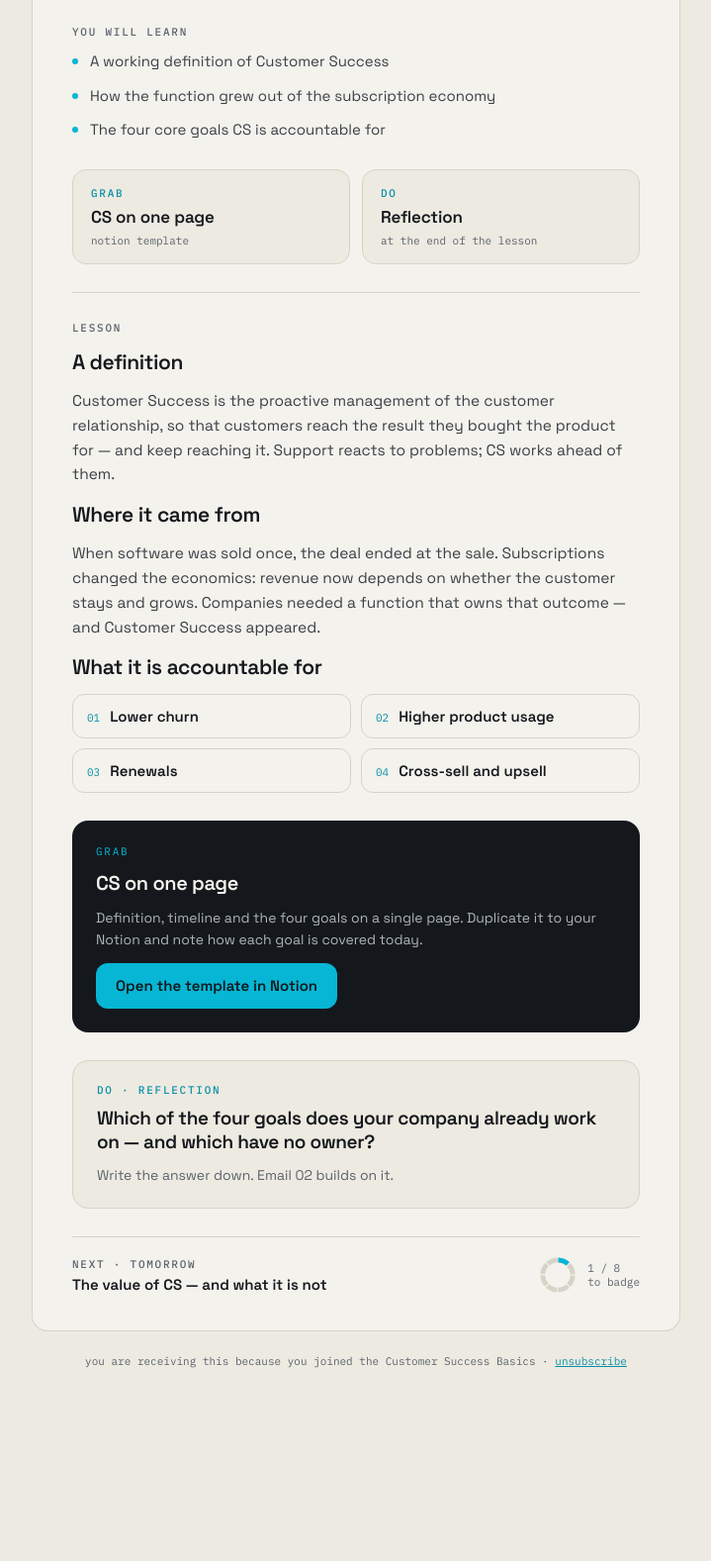
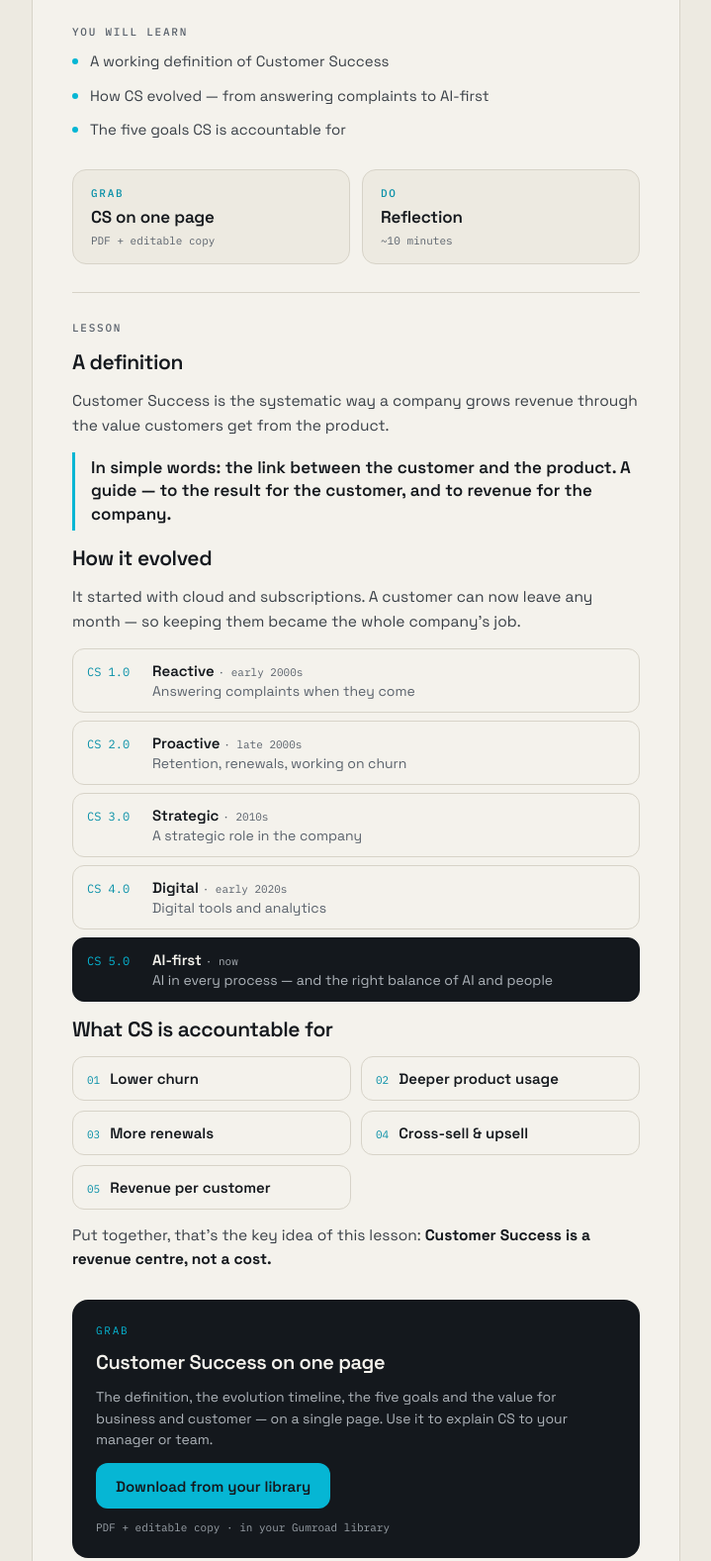
Before and after one commit to annaambr-blip/nochurn-preview, a plain HTML site: page global/email.html in a window 1280 px wide. Shown: the part 538-2115 px from the top of the page at 99% size, without its empty margins (280-999 px from the left). Before the commit the page ends 1965 px from the top, so only its background shows below. Drawn offline with Linux system fonts and the light colour scheme.

Commit message:
Email 1: lesson content from Module 1, Gumroad library, Point A reflection
Co-Authored-By: Claude Opus 5.5 <noreply@anthropic.com>
Claude-Session: https://claude.ai/code/session_01K89y6tCNUg1LCRaUYVJsXd

```diff
--- a/global/email.html
+++ b/global/email.html
@@ -21,7 +21,7 @@ a{color:#0890A8}a:hover{color:#14181D}
 <!-- inbox header -->
 <div style="background: #F4F2EC; border: 1px solid #D7D3C8; border-radius: 16px 16px 0 0; padding: 16px 22px; display: flex; flex-direction: column; gap: 6px">
 <div style="display: flex; justify-content: space-between; gap: 12px; font-family: 'IBM Plex Mono', monospace; font-size: 12px; color: #5A626C"><span>from: nochurn</span><span>day 1 · 01 / 08</span></div>
-<div style="font-size: 15px; font-weight: 600; color: #14181D">Subject: What Customer Success is — and what it is for</div>
+<div style="font-size: 15px; font-weight: 600; color: #14181D">Subject: What Customer Success is — and why it drives revenue</div>
 </div>
 
 <!-- dark masthead -->
@@ -33,7 +33,7 @@ a{color:#0890A8}a:hover{color:#14181D}
 </div>
 <span style="font-family: 'Space Grotesk', sans-serif; font-weight: 600; letter-spacing: -0.035em; font-size: 22px; color: #F4F2EC; line-height: 1; white-space: nowrap">n<span style="display: inline-block; width: 0.58em; height: 0.58em; vertical-align: -0.03em; margin: 0 0.02em; position: relative"><svg viewBox="0 0 100 100" aria-hidden="true" style="position: absolute; inset: 0; width: 100%; height: 100%; overflow: visible"><circle cx="50" cy="50" r="40" fill="none" stroke="currentColor" stroke-width="13"></circle><circle cx="61" cy="14" r="11" fill="#06B6D4"></circle></svg></span>churn</span>
 </div>
-<h1 style="margin: 44px 0 0; font-size: 34px; font-weight: 600; letter-spacing: -0.02em; line-height: 1.08; color: #F4F2EC">What Customer Success is — and <span style="color: #06B6D4">what it is for.</span></h1>
+<h1 style="margin: 44px 0 0; font-size: 34px; font-weight: 600; letter-spacing: -0.02em; line-height: 1.08; color: #F4F2EC">What Customer Success is — and why it <span style="color: #06B6D4">drives revenue.</span></h1>
 <div style="font-family: 'IBM Plex Mono', monospace; font-size: 12px; color: #06B6D4; margin-top: 16px">learn · grab · do →</div>
 </div>
 
@@ -50,14 +50,14 @@ a{color:#0890A8}a:hover{color:#14181D}
 <div style="display: flex; flex-direction: column; gap: 12px">
 <div class="lab">You will learn</div>
 <div style="display: flex; gap: 12px; align-items: baseline"><span style="width: 6px; height: 6px; border-radius: 50%; background: #06B6D4; flex: none; transform: translateY(-2px)"></span><span style="font-size: 15px; line-height: 1.5; color: #3A4047">A working definition of Customer Success</span></div>
-<div style="display: flex; gap: 12px; align-items: baseline"><span style="width: 6px; height: 6px; border-radius: 50%; background: #06B6D4; flex: none; transform: translateY(-2px)"></span><span style="font-size: 15px; line-height: 1.5; color: #3A4047">How the function grew out of the subscription economy</span></div>
-<div style="display: flex; gap: 12px; align-items: baseline"><span style="width: 6px; height: 6px; border-radius: 50%; background: #06B6D4; flex: none; transform: translateY(-2px)"></span><span style="font-size: 15px; line-height: 1.5; color: #3A4047">The four core goals CS is accountable for</span></div>
+<div style="display: flex; gap: 12px; align-items: baseline"><span style="width: 6px; height: 6px; border-radius: 50%; background: #06B6D4; flex: none; transform: translateY(-2px)"></span><span style="font-size: 15px; line-height: 1.5; color: #3A4047">How CS evolved — from answering complaints to AI-first</span></div>
+<div style="display: flex; gap: 12px; align-items: baseline"><span style="width: 6px; height: 6px; border-radius: 50%; background: #06B6D4; flex: none; transform: translateY(-2px)"></span><span style="font-size: 15px; line-height: 1.5; color: #3A4047">The five goals CS is accountable for</span></div>
 </div>
 
 <!-- grab / do summary -->
 <div style="display: grid; grid-template-columns: repeat(2, minmax(0, 1fr)); gap: 12px">
-<div style="border: 1px solid #D7D3C8; border-radius: 14px; padding: 16px 18px; background: #EDEAE1"><div class="labc">Grab</div><div style="font-size: 17px; font-weight: 600; letter-spacing: -0.01em; margin-top: 6px">CS on one page</div><div style="font-family: 'IBM Plex Mono', monospace; font-size: 11px; color: #5A626C; margin-top: 6px">notion template</div></div>
-<div style="border: 1px solid #D7D3C8; border-radius: 14px; padding: 16px 18px; background: #EDEAE1"><div class="labc">Do</div><div style="font-size: 17px; font-weight: 600; letter-spacing: -0.01em; margin-top: 6px">Reflection</div><div style="font-family: 'IBM Plex Mono', monospace; font-size: 11px; color: #5A626C; margin-top: 6px">at the end of the lesson</div></div>
+<div style="border: 1px solid #D7D3C8; border-radius: 14px; padding: 16px 18px; background: #EDEAE1"><div class="labc">Grab</div><div style="font-size: 17px; font-weight: 600; letter-spacing: -0.01em; margin-top: 6px">CS on one page</div><div style="font-family: 'IBM Plex Mono', monospace; font-size: 11px; color: #5A626C; margin-top: 6px">PDF + editable copy</div></div>
+<div style="border: 1px solid #D7D3C8; border-radius: 14px; padding: 16px 18px; background: #EDEAE1"><div class="labc">Do</div><div style="font-size: 17px; font-weight: 600; letter-spacing: -0.01em; margin-top: 6px">Reflection</div><div style="font-family: 'IBM Plex Mono', monospace; font-size: 11px; color: #5A626C; margin-top: 6px">~10 minutes</div></div>
 </div>
 
 <div style="height: 1px; background: #D7D3C8"></div>
@@ -66,31 +66,52 @@ a{color:#0890A8}a:hover{color:#14181D}
 <div style="display: flex; flex-direction: column; gap: 14px">
 <div class="lab">Lesson</div>
 <h2 style="margin: 0; font-size: 21px; font-weight: 600; letter-spacing: -0.02em">A definition</h2>
-<p style="margin: 0; font-size: 15.5px; line-height: 1.6; color: #3A4047">Customer Success is the proactive management of the customer relationship, so that customers reach the result they bought the product for — and keep reaching it. Support reacts to problems; CS works ahead of them.</p>
-<h2 style="margin: 0; font-size: 21px; font-weight: 600; letter-spacing: -0.02em">Where it came from</h2>
-<p style="margin: 0; font-size: 15.5px; line-height: 1.6; color: #3A4047">When software was sold once, the deal ended at the sale. Subscriptions changed the economics: revenue now depends on whether the customer stays and grows. Companies needed a function that owns that outcome — and Customer Success appeared.</p>
-<h2 style="margin: 0; font-size: 21px; font-weight: 600; letter-spacing: -0.02em">What it is accountable for</h2>
+<p style="margin: 0; font-size: 15.5px; line-height: 1.6; color: #3A4047">Customer Success is the systematic way a company grows revenue through the value customers get from the product.</p>
+<div style="border-left: 3px solid #06B6D4; padding: 4px 0 4px 16px; font-size: 17px; font-weight: 600; line-height: 1.4">In simple words: the link between the customer and the product. A guide — to the result for the customer, and to revenue for the company.</div>
+
+<h2 style="margin: 0; font-size: 21px; font-weight: 600; letter-spacing: -0.02em">How it evolved</h2>
+<p style="margin: 0; font-size: 15.5px; line-height: 1.6; color: #3A4047">It started with cloud and subscriptions. A customer can now leave any month — so keeping them became the whole company's job.</p>
+<div style="display: flex; flex-direction: column; gap: 8px">
+<div style="display: flex; gap: 14px; align-items: baseline; padding: 12px 14px; border: 1px solid #D7D3C8; border-radius: 12px; background: transparent"><span style="font-family: 'IBM Plex Mono', monospace; font-size: 12px; color: #0890A8; width: 52px; flex: none">CS 1.0</span><div style="min-width: 0"><div style="font-size: 15px; font-weight: 600; color: #14181D">Reactive <span style="font-family: 'IBM Plex Mono', monospace; font-size: 11px; font-weight: 400; color: #5A626C">· early 2000s</span></div><div style="font-size: 14px; color: #5A626C; margin-top: 2px">Answering complaints when they come</div></div></div>
+<div style="display: flex; gap: 14px; align-items: baseline; padding: 12px 14px; border: 1px solid #D7D3C8; border-radius: 12px; background: transparent"><span style="font-family: 'IBM Plex Mono', monospace; font-size: 12px; color: #0890A8; width: 52px; flex: none">CS 2.0</span><div style="min-width: 0"><div style="font-size: 15px; font-weight: 600; color: #14181D">Proactive <span style="font-family: 'IBM Plex Mono', monospace; font-size: 11px; font-weight: 400; color: #5A626C">· late 2000s</span></div><div style="font-size: 14px; color: #5A626C; margin-top: 2px">Retention, renewals, working on churn</div></div></div>
+<div style="display: flex; gap: 14px; align-items: baseline; padding: 12px 14px; border: 1px solid #D7D3C8; border-radius: 12px; background: transparent"><span style="font-family: 'IBM Plex Mono', monospace; font-size: 12px; color: #0890A8; width: 52px; flex: none">CS 3.0</span><div style="min-width: 0"><div style="font-size: 15px; font-weight: 600; color: #14181D">Strategic <span style="font-family: 'IBM Plex Mono', monospace; font-size: 11px; font-weight: 400; color: #5A626C">· 2010s</span></div><div style="font-size: 14px; color: #5A626C; margin-top: 2px">A strategic role in the company</div></div></div>
+<div style="display: flex; gap: 14px; align-items: baseline; padding: 12px 14px; border: 1px solid #D7D3C8; border-radius: 12px; background: transparent"><span style="font-family: 'IBM Plex Mono', monospace; font-size: 12px; color: #0890A8; width: 52px; flex: none">CS 4.0</span><div style="min-width: 0"><div style="font-size: 15px; font-weight: 600; color: #14181D">Digital <span style="font-family: 'IBM Plex Mono', monospace; font-size: 11px; font-weight: 400; color: #5A626C">· early 2020s</span></div><div style="font-size: 14px; color: #5A626C; margin-top: 2px">Digital tools and analytics</div></div></div>
+<div style="display: flex; gap: 14px; align-items: baseline; padding: 12px 14px; border: 1px solid #14181D; border-radius: 12px; background: #14181D"><span style="font-family: 'IBM Plex Mono', monospace; font-size: 12px; color: #06B6D4; width: 52px; flex: none">CS 5.0</span><div style="min-width: 0"><div style="font-size: 15px; font-weight: 600; color: #F4F2EC">AI-first <span style="font-family: 'IBM Plex Mono', monospace; font-size: 11px; font-weight: 400; color: #AEB4BA">· now</span></div><div style="font-size: 14px; color: #AEB4BA; margin-top: 2px">AI in every process — and the right balance of AI and people</div></div></div>
+</div>
+
+<h2 style="margin: 0; font-size: 21px; font-weight: 600; letter-spacing: -0.02em">What CS is accountable for</h2>
 <div style="display: grid; grid-template-columns: repeat(2, minmax(0, 1fr)); gap: 10px">
-<div style="border: 1px solid #D7D3C8; border-radius: 12px; padding: 12px 14px; display: flex; gap: 10px; align-items: baseline"><span class="mono" style="font-family: 'IBM Plex Mono', monospace; font-size: 11px; color: #0890A8">01</span><span style="font-size: 15px; font-weight: 600">Lower churn</span></div>
-<div style="border: 1px solid #D7D3C8; border-radius: 12px; padding: 12px 14px; display: flex; gap: 10px; align-items: baseline"><span style="font-family: 'IBM Plex Mono', monospace; font-size: 11px; color: #0890A8">02</span><span style="font-size: 15px; font-weight: 600">Higher product usage</span></div>
-<div style="border: 1px solid #D7D3C8; border-radius: 12px; padding: 12px 14px; display: flex; gap: 10px; align-items: baseline"><span style="font-family: 'IBM Plex Mono', monospace; font-size: 11px; color: #0890A8">03</span><span style="font-size: 15px; font-weight: 600">Renewals</span></div>
-<div style="border: 1px solid #D7D3C8; border-radius: 12px; padding: 12px 14px; display: flex; gap: 10px; align-items: baseline"><span style="font-family: 'IBM Plex Mono', monospace; font-size: 11px; color: #0890A8">04</span><span style="font-size: 15px; font-weight: 600">Cross-sell and upsell</span></div>
+<div style="border: 1px solid #D7D3C8; border-radius: 12px; padding: 12px 14px; display: flex; gap: 10px; align-items: baseline"><span style="font-family: 'IBM Plex Mono', monospace; font-size: 11px; color: #0890A8">01</span><span style="font-size: 15px; font-weight: 600">Lower churn</span></div>
+<div style="border: 1px solid #D7D3C8; border-radius: 12px; padding: 12px 14px; display: flex; gap: 10px; align-items: baseline"><span style="font-family: 'IBM Plex Mono', monospace; font-size: 11px; color: #0890A8">02</span><span style="font-size: 15px; font-weight: 600">Deeper product usage</span></div>
+<div style="border: 1px solid #D7D3C8; border-radius: 12px; padding: 12px 14px; display: flex; gap: 10px; align-items: baseline"><span style="font-family: 'IBM Plex Mono', monospace; font-size: 11px; color: #0890A8">03</span><span style="font-size: 15px; font-weight: 600">More renewals</span></div>
+<div style="border: 1px solid #D7D3C8; border-radius: 12px; padding: 12px 14px; display: flex; gap: 10px; align-items: baseline"><span style="font-family: 'IBM Plex Mono', monospace; font-size: 11px; color: #0890A8">04</span><span style="font-size: 15px; font-weight: 600">Cross-sell &amp; upsell</span></div>
+<div style="border: 1px solid #D7D3C8; border-radius: 12px; padding: 12px 14px; display: flex; gap: 10px; align-items: baseline"><span style="font-family: 'IBM Plex Mono', monospace; font-size: 11px; color: #0890A8">05</span><span style="font-size: 15px; font-weight: 600">Revenue per customer</span></div>
 </div>
+<p style="margin: 0; font-size: 15.5px; line-height: 1.6; color: #3A4047">Put together, that's the key idea of this lesson: <b style="color: #14181D">Customer Success is a revenue centre, not a cost.</b></p>
 </div>
 
 <!-- grab block (dark) -->
 <div style="background: #14181D; border-radius: 16px; padding: 24px; display: flex; flex-direction: column; gap: 12px">
 <div style="font-family: 'IBM Plex Mono', monospace; font-size: 11px; letter-spacing: 0.16em; text-transform: uppercase; color: #06B6D4">Grab</div>
-<div style="font-size: 20px; font-weight: 600; letter-spacing: -0.02em; color: #F4F2EC">CS on one page</div>
-<div style="font-size: 14px; line-height: 1.55; color: #AEB4BA">Definition, timeline and the four goals on a single page. Duplicate it to your Notion and note how each goal is covered today.</div>
-<a href="#" style="align-self: flex-start; display: inline-flex; align-items: center; min-height: 46px; padding: 0 20px; border-radius: 12px; background: #06B6D4; color: #14181D; font-size: 15px; font-weight: 600; text-decoration: none">Open the template in Notion</a>
+<div style="font-size: 20px; font-weight: 600; letter-spacing: -0.02em; color: #F4F2EC">Customer Success on one page</div>
+<div style="font-size: 14px; line-height: 1.55; color: #AEB4BA">The definition, the evolution timeline, the five goals and the value for business and customer — on a single page. Use it to explain CS to your manager or team.</div>
+<a href="#" style="align-self: flex-start; display: inline-flex; align-items: center; min-height: 46px; padding: 0 20px; border-radius: 12px; background: #06B6D4; color: #14181D; font-size: 15px; font-weight: 600; text-decoration: none">Download from your library</a>
+<div style="font-family: 'IBM Plex Mono', monospace; font-size: 11px; color: #9AA1A8">PDF + editable copy · in your Gumroad library</div>
 </div>
 
 <!-- do / reflection -->
 <div style="border: 1px solid #D7D3C8; border-radius: 16px; padding: 22px 24px; background: #EDEAE1; display: flex; flex-direction: column; gap: 10px">
 <div class="labc">Do · Reflection</div>
-<div style="font-size: 19px; font-weight: 600; letter-spacing: -0.02em; line-height: 1.3">Which of the four goals does your company already work on — and which have no owner?</div>
-<div style="font-size: 14px; line-height: 1.5; color: #5A626C">Write the answer down. Email 02 builds on it.</div>
+<div style="font-size: 20px; font-weight: 600; letter-spacing: -0.02em; line-height: 1.3">Your CS profile — Point A</div>
+<div style="font-size: 14.5px; line-height: 1.5; color: #3A4047">Answer five questions about where you are today. Be honest — nobody grades this.</div>
+<div>
+<div style="display: flex; gap: 12px; align-items: baseline; padding: 10px 0; border-top: 1px solid #D7D3C8"><span style="font-family: 'IBM Plex Mono', monospace; font-size: 11px; color: #0890A8; width: 18px; flex: none">1</span><span style="font-size: 15px; line-height: 1.45; color: #14181D">What role do I actually play — by tasks and metrics, not by job title?</span></div>
+<div style="display: flex; gap: 12px; align-items: baseline; padding: 10px 0; border-top: 1px solid #D7D3C8"><span style="font-family: 'IBM Plex Mono', monospace; font-size: 11px; color: #0890A8; width: 18px; flex: none">2</span><span style="font-size: 15px; line-height: 1.45; color: #14181D">What do I apply in my work, and what do I only know in theory?</span></div>
+<div style="display: flex; gap: 12px; align-items: baseline; padding: 10px 0; border-top: 1px solid #D7D3C8"><span style="font-family: 'IBM Plex Mono', monospace; font-size: 11px; color: #0890A8; width: 18px; flex: none">3</span><span style="font-size: 15px; line-height: 1.45; color: #14181D">Where am I strongest: people, commercial, product or strategy?</span></div>
+<div style="display: flex; gap: 12px; align-items: baseline; padding: 10px 0; border-top: 1px solid #D7D3C8"><span style="font-family: 'IBM Plex Mono', monospace; font-size: 11px; color: #0890A8; width: 18px; flex: none">4</span><span style="font-size: 15px; line-height: 1.45; color: #14181D">Where do I learn, and who do I discuss my work with?</span></div>
+<div style="display: flex; gap: 12px; align-items: baseline; padding: 10px 0; border-top: 1px solid #D7D3C8"><span style="font-family: 'IBM Plex Mono', monospace; font-size: 11px; color: #0890A8; width: 18px; flex: none">5</span><span style="font-size: 15px; line-height: 1.45; color: #14181D">What role do I want in 1–2 years?</span></div>
+</div>
+<div style="font-size: 14px; line-height: 1.5; color: #5A626C">Keep your answers. In the last lesson you'll write Point B — and see how far you've moved.</div>
 </div>
 
 <!-- next -->
```
